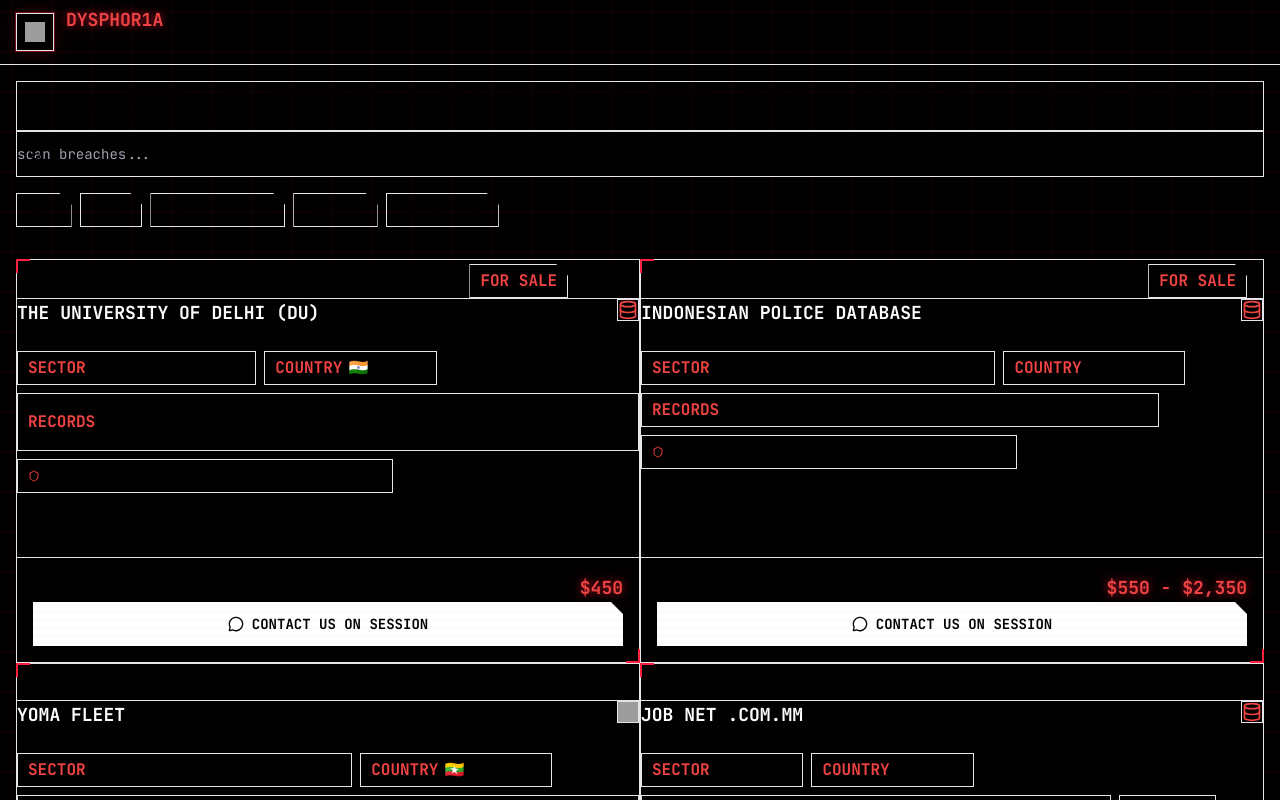
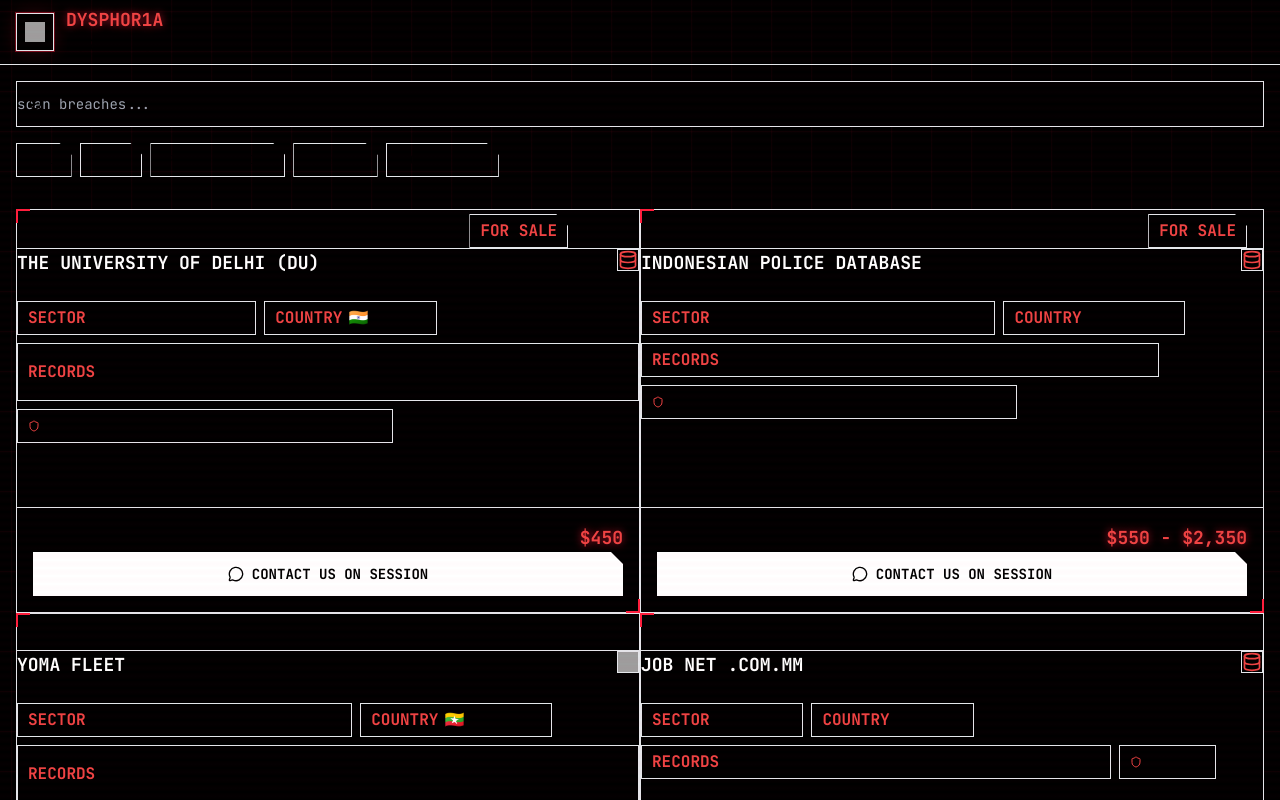
Before and after one commit to normalhunters0x/root0x, a React app in the folder src/: page / in a window 1280 px wide. Shown: the top 800 px of the page. Built offline with nearby package versions, Linux system fonts and the light colour scheme; grey boxes are pictures that could not be loaded; the HTML template or start-up script is replaced by a standard one.

Commit message:
Remove: SFIC notification bar

```diff
--- a/src/pages/Breaches.tsx
+++ b/src/pages/Breaches.tsx
@@ -8,7 +8,6 @@
   AlertTriangle,
   Timer,
   Shield,
-  Bell,
 } from 'lucide-react';
 import { ransomwareData, RansomwareFamily } from '../data/ransomware';
 import { downloadText, downloadZipFile } from '../utils/download';
@@ -335,17 +334,6 @@
   return (
     <section className="max-w-6xl mx-auto px-4 sm:px-6 lg:px-8 mt-4">
 
-      {/* Notification Bar */}
-      <div className="flex items-center gap-3 px-4 py-2.5 mb-6 border border-red-900/50 bg-red-950/20">
-        <span className="flex items-center gap-1.5 px-2 py-0.5 bg-red-600 text-black text-[9px] font-bold uppercase tracking-widest shrink-0">
-          <Bell className="w-3 h-3" />
-          Noti
-        </span>
-        <p className="text-[11px] text-white/60 leading-relaxed">
-          <span className="text-white/80 font-bold">Strategy First International College</span> database has been removed — payment was received and all associated content has been taken down.
-        </p>
-      </div>
-
       {/* Controls */}
       <div className="flex flex-col sm:flex-row gap-4 mb-8">
         <div className="relative w-full sm:max-w-md">
```
